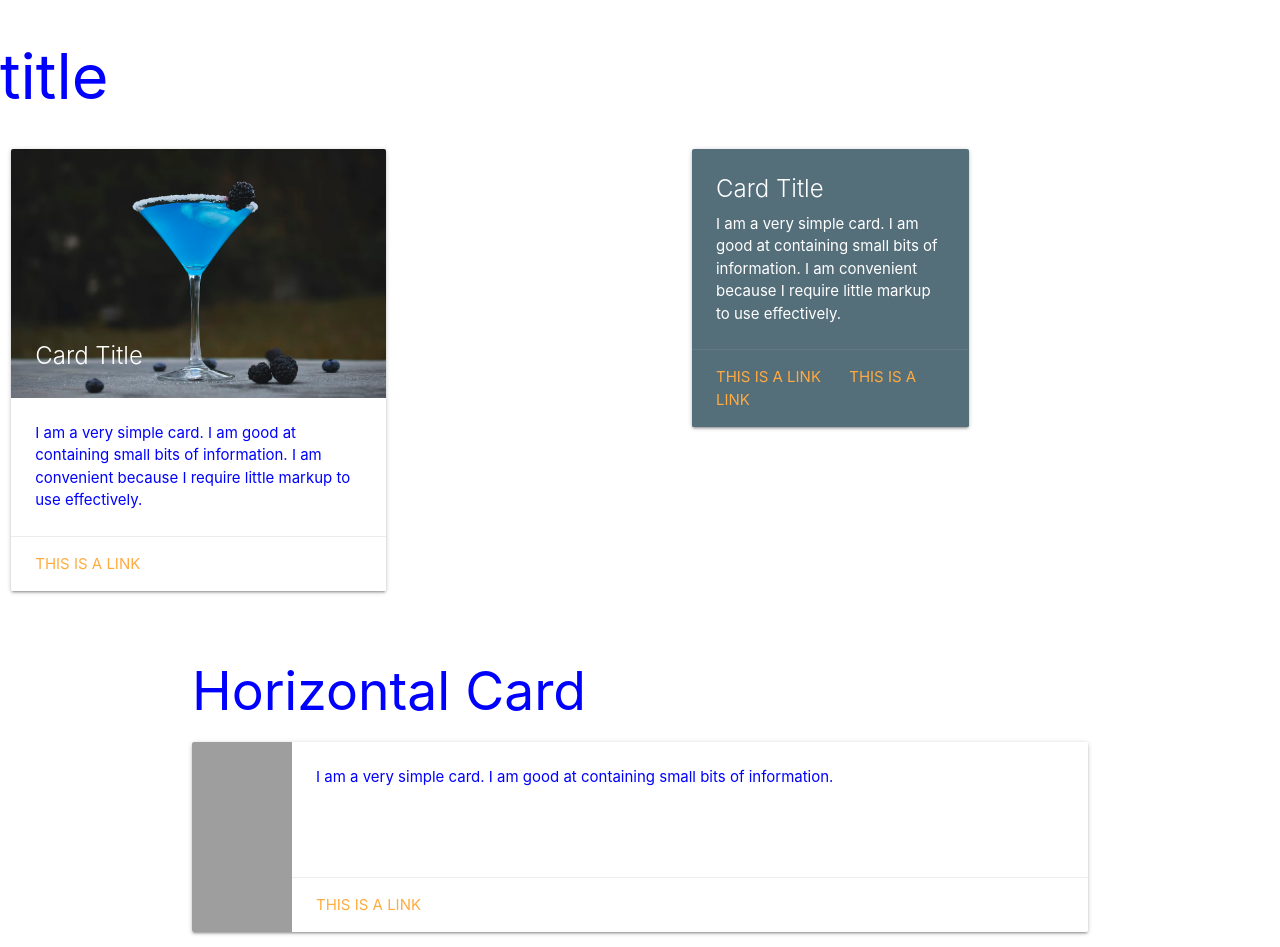
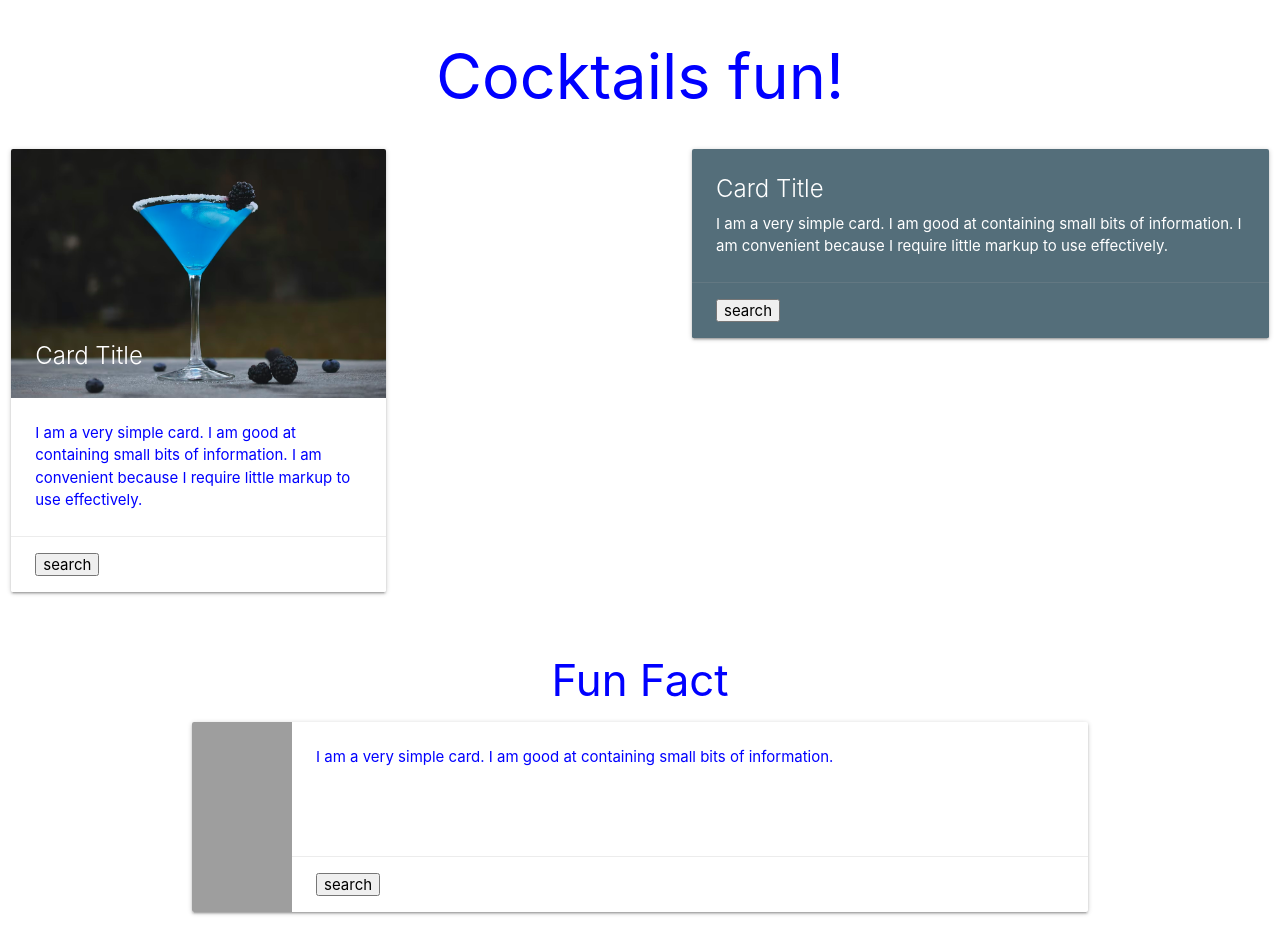
Before and after one commit to Jeff-T-Schmidt/First-Project, a plain HTML site: page index.html in a window 1280 px wide. Drawn offline with nearby package versions, Linux system fonts and the light colour scheme; grey boxes are pictures that could not be loaded.

Commit message:
second change

```diff
--- a/index.html
+++ b/index.html
@@ -14,14 +14,14 @@
 
 <body>
     <header>
-        <h1>title</h1>
+        <h1>Cocktails fun!</h1>
     </header>
     <main>
 
         <div class="container" id="maincontainer">
             <div class="row">
                 <div class="col s12 m7">
-                    <div class="card">
+                    <div class="card" id="cardRandom">
                         <div class="card-image">
                             <img src="cocktail_image.jpg">
                             <span class="card-title">Card Title</span>
@@ -31,22 +31,22 @@
                                 I am convenient because I require little markup to use effectively.</p>
                         </div>
                         <div class="card-action">
-                            <a href="#">This is a link</a>
+                            <button id="btn-random">search</button>
                         </div>
                     </div>
                 </div>
             </div>
             <div class="row">
-                <div class="col s12 m6">
-                    <div class="card blue-grey darken-1">
+                <div class="col s12">
+                    <div class="card blue-grey darken-1" id="cardIngredients">
                         <div class="card-content white-text">
                             <span class="card-title">Card Title</span>
                             <p>I am a very simple card. I am good at containing small bits of information.
                                 I am convenient because I require little markup to use effectively.</p>
                         </div>
                         <div class="card-action">
-                            <a href="#">This is a link</a>
-                            <a href="#">This is a link</a>
+
+                            <button id="btn-ingredient">search</button>
                         </div>
                     </div>
                 </div>
@@ -58,8 +58,8 @@
 
     <footer>
         <div class="container">
-            <div class="col s12 m7">
-                <h2 class="header">Horizontal Card</h2>
+            <div class="col s12" id="funFact">
+                <h3 id="funFactHeader">Fun Fact</h3>
                 <div class="card horizontal">
                     <div class="card-image">
                         <img src="https://lorempixel.com/100/190/nature/6">
@@ -69,7 +69,7 @@
                             <p>I am a very simple card. I am good at containing small bits of information.</p>
                         </div>
                         <div class="card-action">
-                            <a href="#">This is a link</a>
+                            <button id="btn-funfact">search</button>
                         </div>
                     </div>
                 </div>
--- a/style.css
+++ b/style.css
@@ -1,12 +1,56 @@
 body {
-    color:blue
+    color: blue
 }
 
 #maincontainer {
     display: flex;
-    margin-top:30px;
+    margin-top: 30px;
     width: 100vw;
 
+}
+
+header {
+    text-align: center;
 
 
 }
+
+.card {
+
+
+}
+
+#cardRandom {
+
+
+}
+
+#cardIngredients {
+
+
+}
+
+#funFact {
+
+
+}
+
+#btn-random {
+
+
+}
+
+#btn-ingredient {
+
+
+}
+
+#btn-funfact {
+
+
+}
+
+#funFactHeader {
+    text-align: center;
+
+}
```
